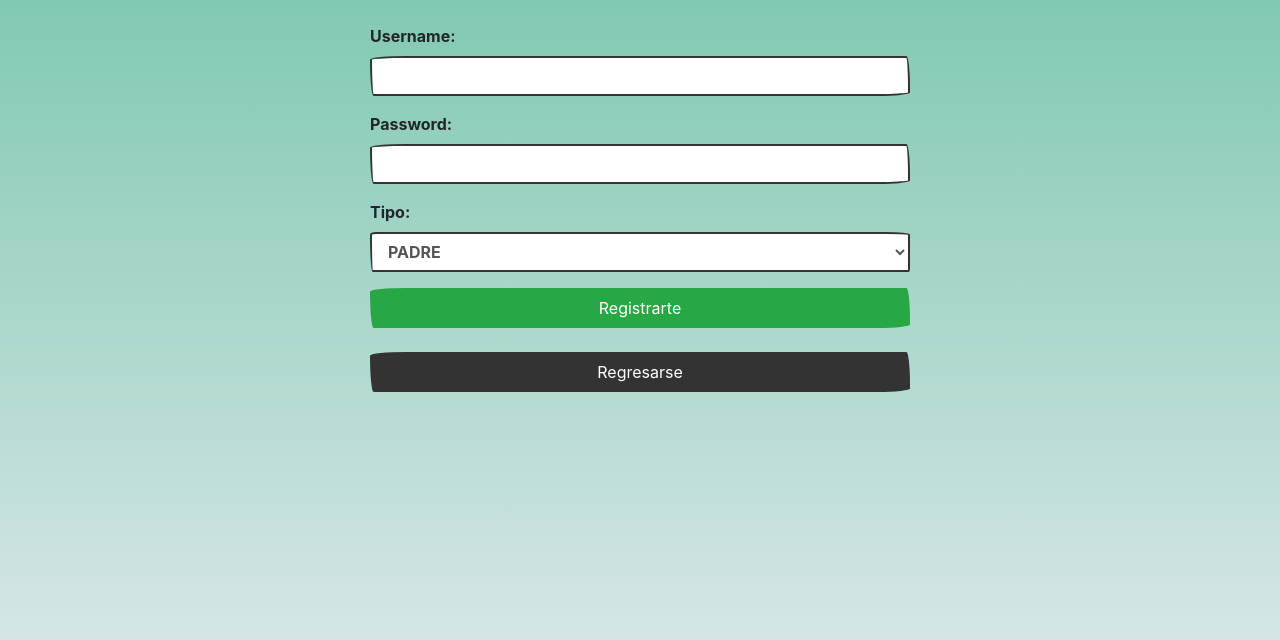
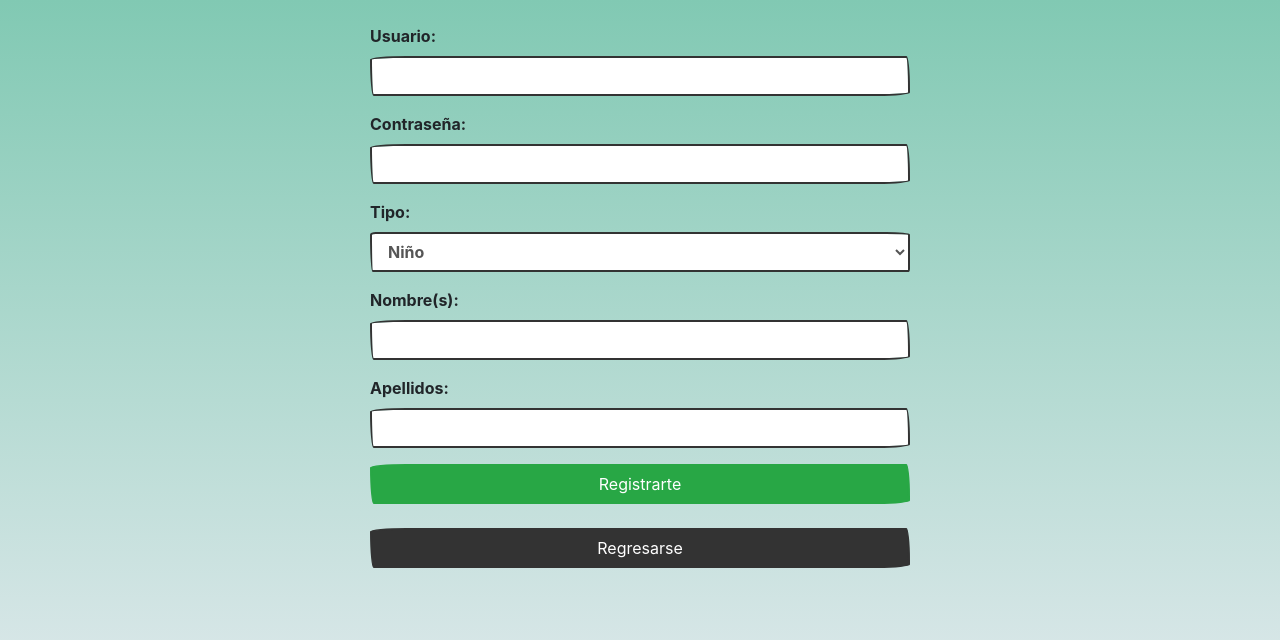
Before and after one commit to Carlosgthub/integrador2, a Django app: page /RegistroUsuario/ in a window 1280 px wide. Shown: the top 640 px of the page. Run offline with Django 3.2, Linux system fonts and the light colour scheme; some libraries are stand-ins or nearby versions; some web fonts are replaced.

Commit message:
Se agrego funcionalidades para consultar y editar usuario

```diff
--- a/proyecto/aplicacion/forms.py
+++ b/proyecto/aplicacion/forms.py
@@ -2,15 +2,26 @@ from django import forms
 from django.contrib.auth.models import User
 
 TIPO_USUARIO = (
-     ('PADRE','PADRE'),
-     ('PROFESOR','PROFESOR'),
+     ('Niño','Niño'),
+     ('Padre','Padre'),
+     ('Profesor','Profesor'),
  )
 
-class CreateUserForm(forms.ModelForm):
-    username = forms.CharField(max_length=30, widget=forms.TextInput(attrs={'class':'form-control'}))
-    password = forms.CharField(max_length=20, widget=forms.PasswordInput(attrs={'class':'form-control'}))
+class CrearUsuarioForm(forms.ModelForm):
+    username = forms.CharField(max_length=30, label='Usuario', widget=forms.TextInput(attrs={'class':'form-control'}))
+    password = forms.CharField(max_length=20, label='Contraseña', widget=forms.PasswordInput(attrs={'class':'form-control'}))
+    first_name = forms.CharField(max_length=20, label='Nombre(s)', widget=forms.TextInput(attrs={'class':'form-control'}))
+    last_name = forms.CharField(max_length=20, label='Apellidos', widget=forms.TextInput(attrs={'class':'form-control'}))
     tipo=forms.ChoiceField(choices=TIPO_USUARIO, widget=forms.Select(attrs={'class':'form-control'}))
 
     class Meta:
         model= User
-        fields =('username','password','tipo')
+        fields =('username','password','tipo','first_name','last_name')
+
+class EditarUsuarioForm(forms.ModelForm):
+    first_name = forms.CharField(max_length=20, label='Nombre(s)', widget=forms.TextInput(attrs={'class':'form-control'}))
+    last_name = forms.CharField(max_length=20, label='Apellidos', widget=forms.TextInput(attrs={'class':'form-control'}))
+
+    class Meta:
+        model= User
+        fields =('first_name','last_name')
--- a/proyecto/aplicacion/templates/menu.html
+++ b/proyecto/aplicacion/templates/menu.html
@@ -5,7 +5,9 @@
 <div class="container">
 
     <nav class="navbar navbar-expand navbar-dark bg-dark">
-      <h1 class="text-light">Bienvenido {{user.username}}</h1>
+      <h1 class="text-light">Bienvenido {{user.get_full_name}}</h1>
+      <a class="btn btn-light ml-auto mr-5" href="{% url 'InformacionUsuario' user.id %}">Informacion del usuario</a>
+      <a class="btn btn-light ml-auto mr-5" href="{% url 'EditarUsuario' user.id %}">Modificar datos</a>
       <a class="btn btn-light ml-auto mr-5" href="{% url 'logout' %}">Salir</a>
     </nav>
 
--- a/proyecto/aplicacion/urls.py
+++ b/proyecto/aplicacion/urls.py
@@ -6,4 +6,6 @@ urlpatterns = [
     path('menu/', views.menu, name="menu"),
     path('registroConExito/', views.registroExito, name="registroConExito"),
     path('RegistroUsuario/', views.RegistroUsuario.as_view(), name="RegistroUsuario"),
+    path('informacionUsuario/<int:pk>', views.InformacionUsuario.as_view(), name="InformacionUsuario"),
+    path('EditarUsuario/<int:pk>', views.EditarUsuario.as_view(), name="EditarUsuario"),
 ]
--- a/proyecto/aplicacion/views.py
+++ b/proyecto/aplicacion/views.py
@@ -1,8 +1,9 @@
 from django.shortcuts import render, HttpResponseRedirect
-from django.views.generic.edit import CreateView
+from django.views.generic.edit import CreateView, UpdateView
+from django.views import generic
 from django.urls import reverse_lazy
 from django.contrib.auth.models import User
-from .forms import CreateUserForm
+from .forms import CrearUsuarioForm, EditarUsuarioForm
 
 # Create your views here.
 def index(request):
@@ -18,10 +19,20 @@ class RegistroUsuario(CreateView):
     success_url = reverse_lazy('registroConExito')
     template_name = 'RegistroUsuario.html'
     model = User
-    form_class = CreateUserForm
+    form_class = CrearUsuarioForm
 
     def form_valid(self,form):
         self.object = form.save(commit=False)
         self.object.set_password(self.object.password)
         self.object.save()
         return HttpResponseRedirect(self.get_success_url())
+
+class InformacionUsuario(generic.DetailView):
+    model = User
+    template_name = "informacionUsuario.html"
+
+class EditarUsuario(UpdateView):
+    success_url = reverse_lazy('menu')
+    template_name = 'EditarUsuario.html'
+    model = User
+    form_class = EditarUsuarioForm
```
Also changed, not shown: proyecto/aplicacion/templates/EditarUsuario.html (added, +18 -0 lines), proyecto/aplicacion/templates/informacionUsuario.html (added, +22 -0 lines), proyecto/db.sqlite3.
